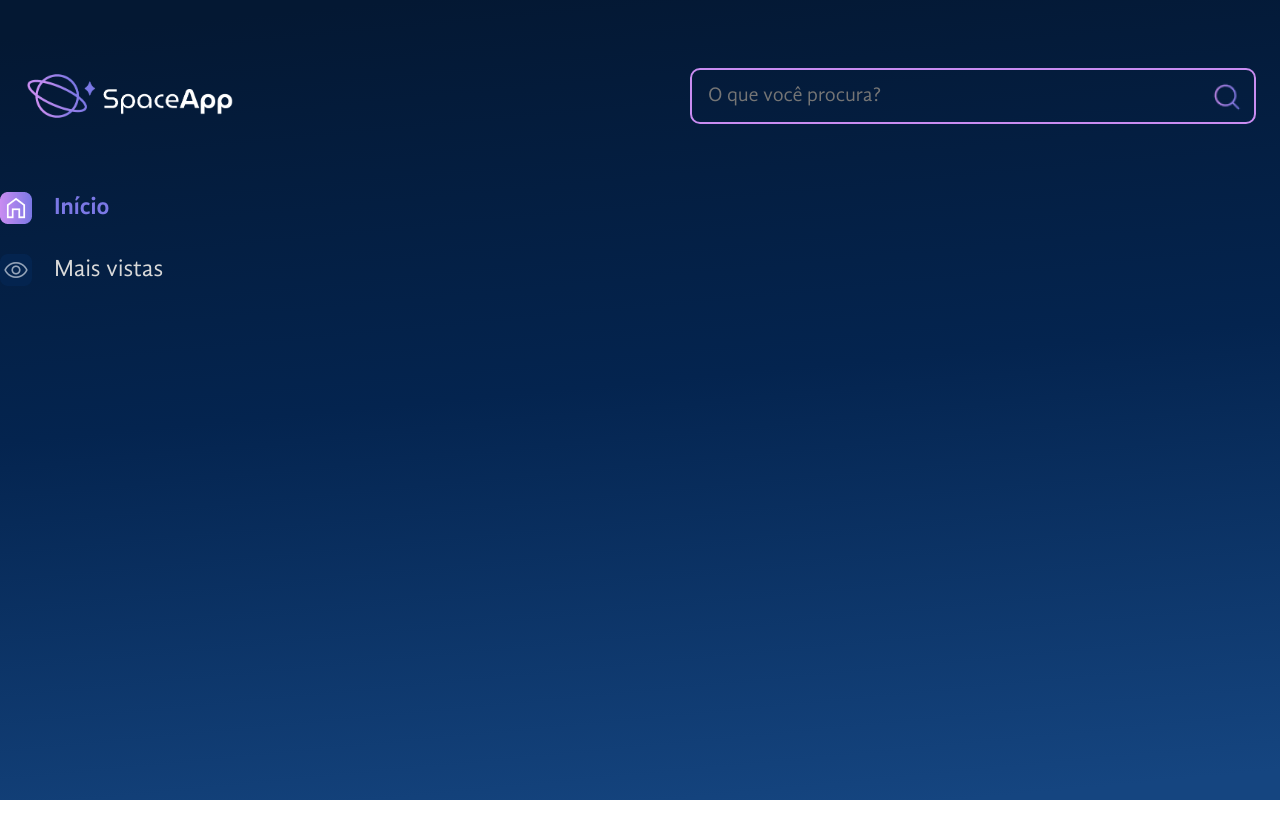
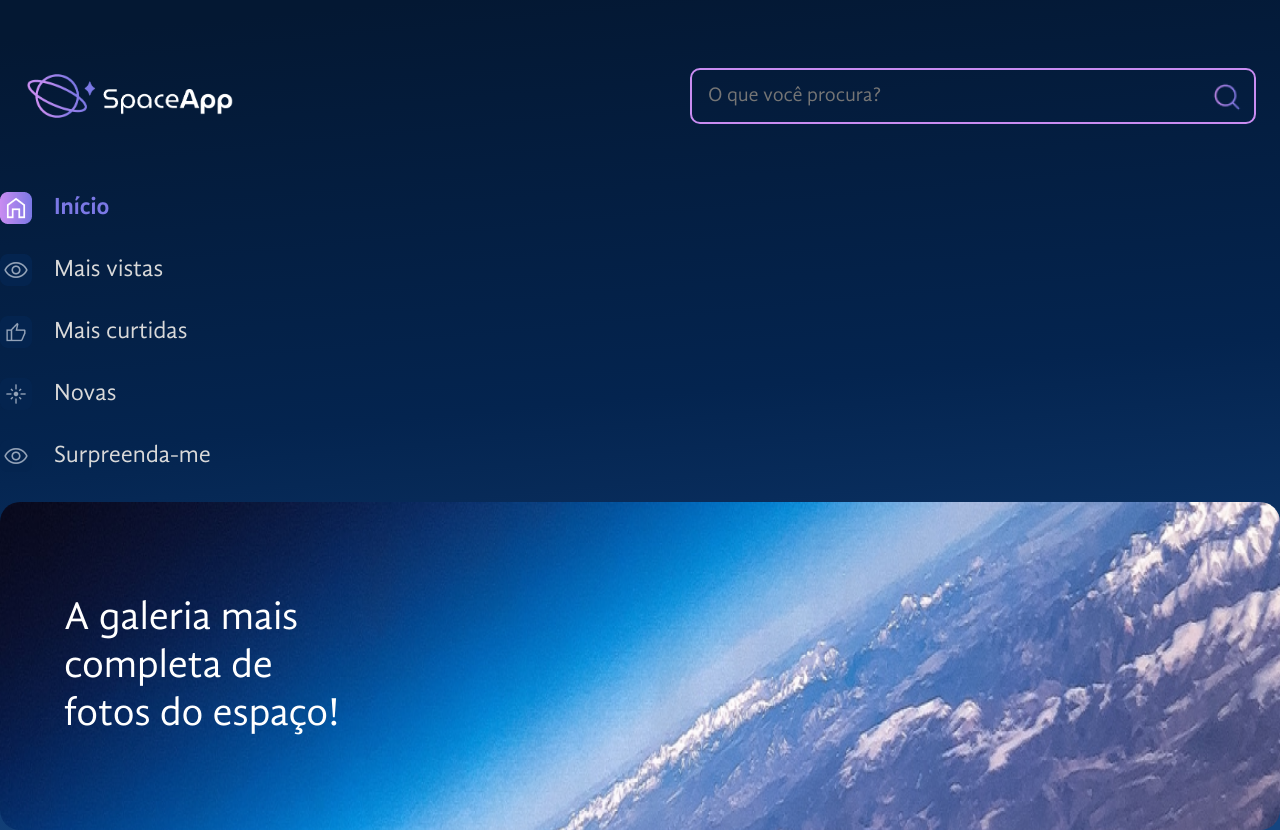
Before and after one commit to davidtpires/space-app, a React (Vite) app: page / in a window 1280 px wide. Before the commit the page ends 800 px from the top, so only its background shows below. Built offline with nearby package versions, Linux system fonts and the light colour scheme.

Commit message:
Desafio: banner

```diff
--- a/src/App.jsx
+++ b/src/App.jsx
@@ -2,6 +2,8 @@
 import EstilosGlobais from "./componentes/EstilosGlobais"
 import Cabecalho from "./componentes/Cabecalho"
 import BarraLateral from "./componentes/BarraLateral"
+import Banner from "./componentes/Banner"
+import bannerBackground from './assets/banner.png'
 
 const FundoGradiente = styled.div`
   background: linear-gradient(174.61deg, #041833 4.16%, #04244F 48%, #154580 96.76%);
@@ -17,6 +19,10 @@
       <EstilosGlobais />
       <Cabecalho />
       <BarraLateral />
+      <Banner
+              texto="A galeria mais completa de fotos do espaço!"
+              backgroundImage={bannerBackground}
+            />
 
     </FundoGradiente>
   )
--- /dev/null
+++ b/src/componentes/Banner/index.jsx
@@ -0,0 +1,32 @@
+import { styled } from "styled-components"
+
+const FigureEstilizada = styled.figure`
+    background-image: ${props => `url(${props.$backgroundImage})`};
+    flex-grow: 1;
+    background-repeat: no-repeat;
+    display: flex;
+    align-items: center;
+    min-height: 328px;
+    margin: 0;
+    border-radius: 20px;
+    max-width: 100%;
+    background-size: cover;
+`
+
+const TituloEstilizado = styled.h1`
+    font-weight: 400;
+    font-size: 40px;
+    line-height: 48px;
+    color: #FFFFFF;
+    max-width: 300px;
+    padding: 0 64px;
+`
+
+const Banner = ({texto, backgroundImage}) => {
+    return (
+    <FigureEstilizada $backgroundImage={backgroundImage}>
+        <TituloEstilizado>{texto}</TituloEstilizado>
+    </FigureEstilizada>)
+}
+
+export default Banner
--- a/src/componentes/BarraLateral/index.jsx
+++ b/src/componentes/BarraLateral/index.jsx
@@ -27,6 +27,24 @@
                     >
                         Mais vistas
                     </ItemNavegacao>
+                    <ItemNavegacao
+                        iconeAtivo="/icones/mais-curtidas-ativo.png"
+                        iconeInativo="/icones/mais-curtidas-inativo.png"
+                    >
+                        Mais curtidas
+                    </ItemNavegacao>
+                    <ItemNavegacao
+                        iconeAtivo="/icones/novas-ativo.png"
+                        iconeInativo="/icones/novas-inativo.png"
+                    >
+                        Novas
+                    </ItemNavegacao>
+                    <ItemNavegacao
+                        iconeAtivo="/icones/mais-vistas-ativo.png"
+                        iconeInativo="/icones/mais-vistas-inativo.png"
+                    >
+                        Surpreenda-me
+                    </ItemNavegacao>
 
                 </ListaEstilizada>
             </nav>
```
Also changed, not shown: src/assets/banner.png (added).
